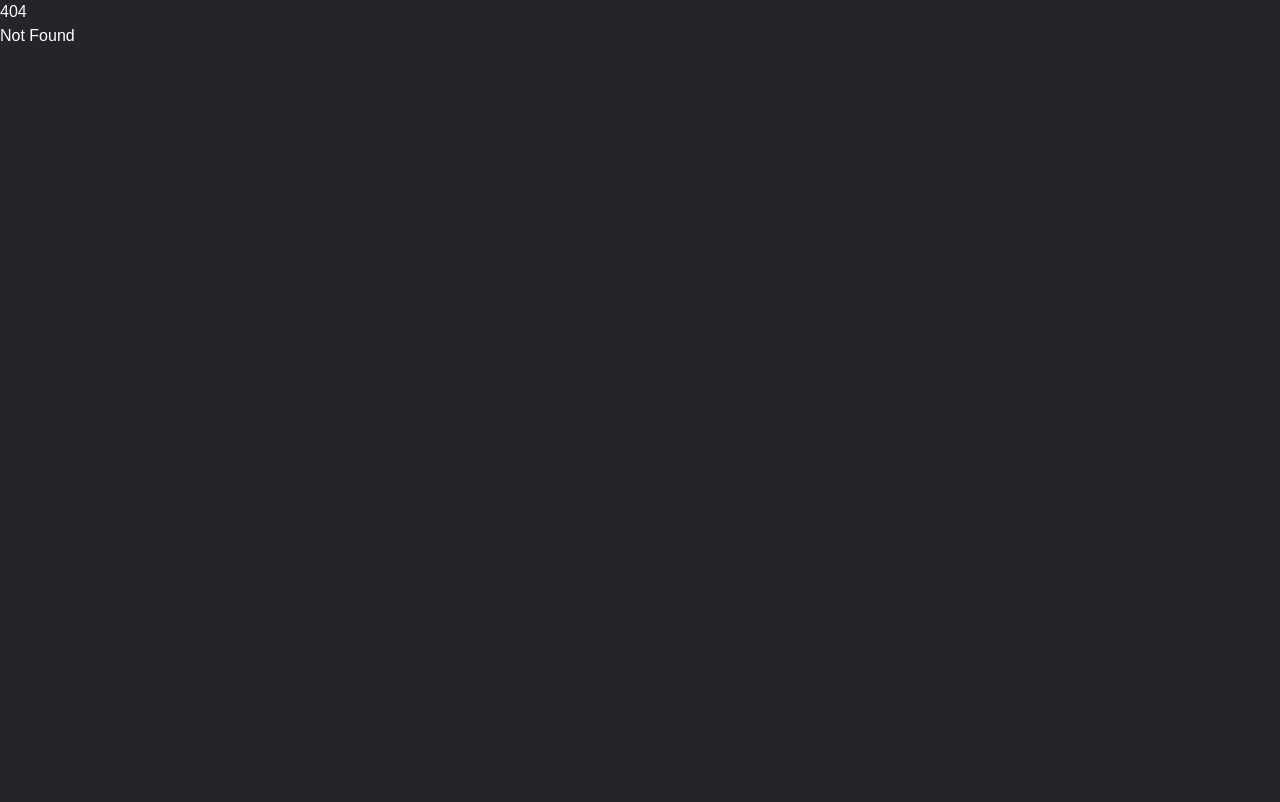
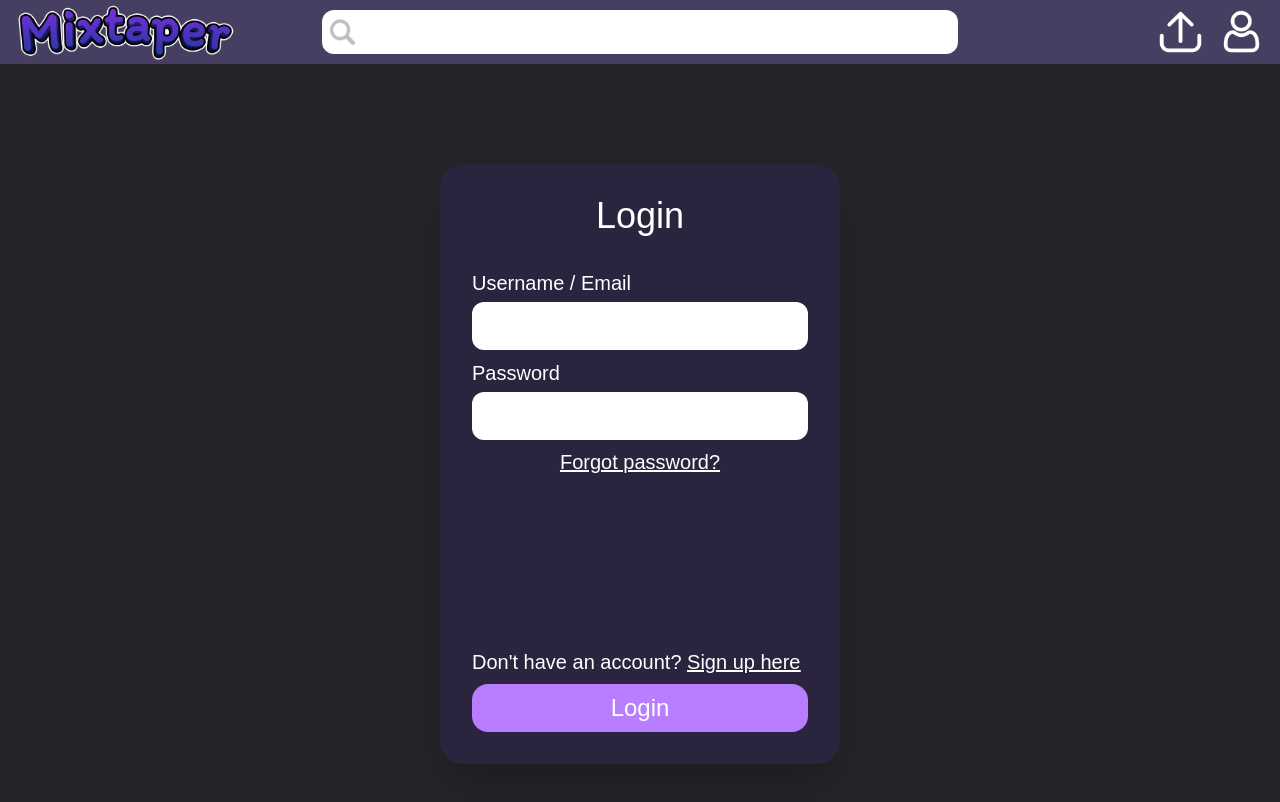
Before and after one commit to Nibbl-z/Mixtaper, a SvelteKit app in the folder client/: page /login in a window 1280 px wide. Before the commit this address had no page. Shown: the top 802 px of the page. Built offline with nearby package versions, Linux system fonts and the light colour scheme.

Commit message:
feat(frontend): :sparkles: signup and login pages

```diff
--- a/client/src/components/topbar.svelte
+++ b/client/src/components/topbar.svelte
@@ -10,8 +10,14 @@
             <img src="/upload.png" class="text-[#FFFFFF] h-[70%] hover:brightness-75" alt="Account"/>
         </a>
 
-        <a href="/" class="h-[100%] flex items-center">
-            <img src="/account.png" class="text-[#FFFFFF] h-[70%] hover:brightness-75" alt="Account"/>
-        </a>
+        <div class="relative h-[100%] group">
+            <a href="/" class="h-[100%] flex items-center">
+                <img src="/account.png" class="text-[#FFFFFF] h-[70%] hover:brightness-75" alt="Account"/>
+            </a>
+            <div class="flex flex-col text-center opacity-0 absolute right-0 bg-topbar group-hover:opacity-100 pointer-events-none group-hover:pointer-events-auto">
+                <a class="text-3xl hover:bg-topbarHover p-4" href="/signup">Signup</a>
+                <a class="text-3xl hover:bg-topbarHover p-4" href="/login">Login</a>
+            </div>
+        </div>
     </div>
 </div>
--- /dev/null
+++ b/client/src/routes/login/+page.svelte
@@ -0,0 +1,27 @@
+<script lang="ts">
+    import Topbar from "../../components/topbar.svelte";
+</script>
+
+<Topbar/>
+
+<div class="flex items-center justify-center min-h-screen">
+    <div class="bg-item w-[400px] h-[600px] p-8 rounded-3xl shadow-2xl flex flex-col">
+        <h1 class="w-[100%] text-center text-4xl">Login</h1>
+
+        <p class="text-[1.25em] mt-8 mb-1">Username / Email</p>
+
+        <input type="text" id="email" class="w-[100%] h-[1.5em] rounded-xl text-[2em] p-[0.2em]">
+
+        <p class="text-[1.25em] mt-2 mb-1">Password</p>
+
+        <input type="password" id="password" class="w-[100%] h-[1.5em] rounded-xl text-[2em] p-[0.2em] mb-2">
+
+        <u class="text-center"><a href="/" class="text-xl">Forgot password?</a></u>
+
+        <div class="mt-auto">
+            <p class="text-xl mb-2">Don't have an account? <u class="text-center"><a href="/signup" class="text-xl">Sign up here</a></u></p>
+            <button class="rounded-2xl bg-interactable text-[#FFFFFF] w-[100%] text-2xl p-2">Login</button>
+        </div>
+
+    </div>
+</div>
--- /dev/null
+++ b/client/src/routes/signup/+page.svelte
@@ -0,0 +1,25 @@
+<script lang="ts">
+    import Topbar from "../../components/topbar.svelte";
+</script>
+
+<Topbar/>
+
+<div class="flex items-center justify-center min-h-screen">
+    <div class="bg-item w-[400px] h-[600px] p-8 rounded-3xl shadow-2xl flex flex-col">
+        <h1 class="w-[100%] text-center text-4xl">Create an Account</h1>
+
+        <p class="text-[1.25em] mt-8 mb-1">Email</p>
+
+        <input type="text" id="email" class="w-[100%] h-[1.5em] rounded-xl text-[2em] p-[0.2em]">
+
+        <p class="text-[1.25em] mt-2 mb-1">Username</p>
+
+        <input type="text" id="username" class="w-[100%] h-[1.5em] rounded-xl text-[2em] p-[0.2em]">
+
+        <p class="text-[1.25em] mt-2 mb-1">Password</p>
+
+        <input type="password" id="password" class="w-[100%] h-[1.5em] rounded-xl text-[2em] p-[0.2em]">
+
+        <button class="rounded-2xl bg-interactable text-[#FFFFFF] w-[100%] text-2xl p-2 mt-auto">Signup</button>
+    </div>
+</div>
--- a/client/tailwind.config.ts
+++ b/client/tailwind.config.ts
@@ -8,6 +8,7 @@ export default {
 			colors: {
 				background: '#262329',
 				topbar: '#463F61',
+				topbarHover: '#2c283d',
 				item: '#2A243F',
 				interactable: '#B87EFF',
 				author: '#d3d3d3',
```
